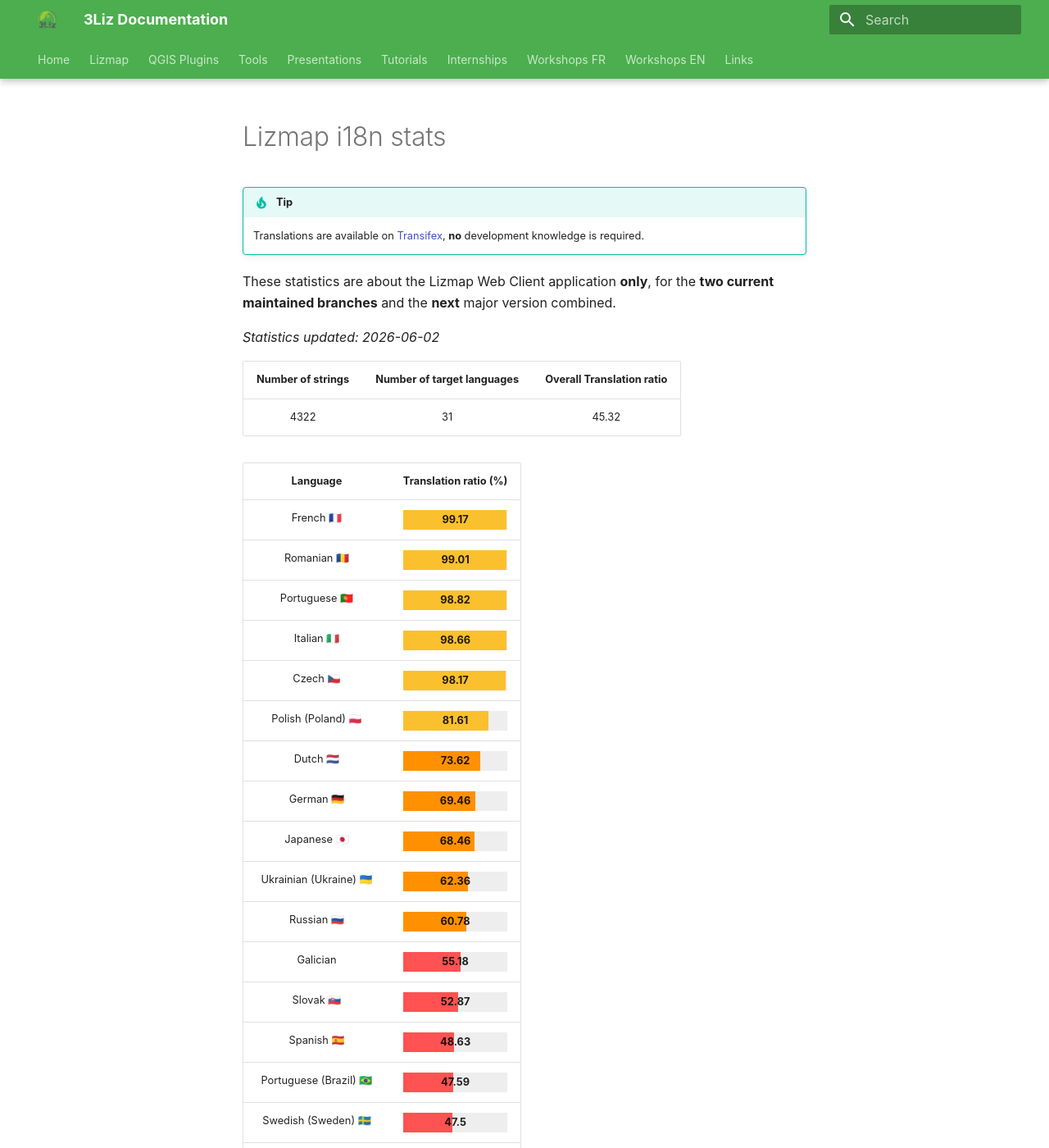
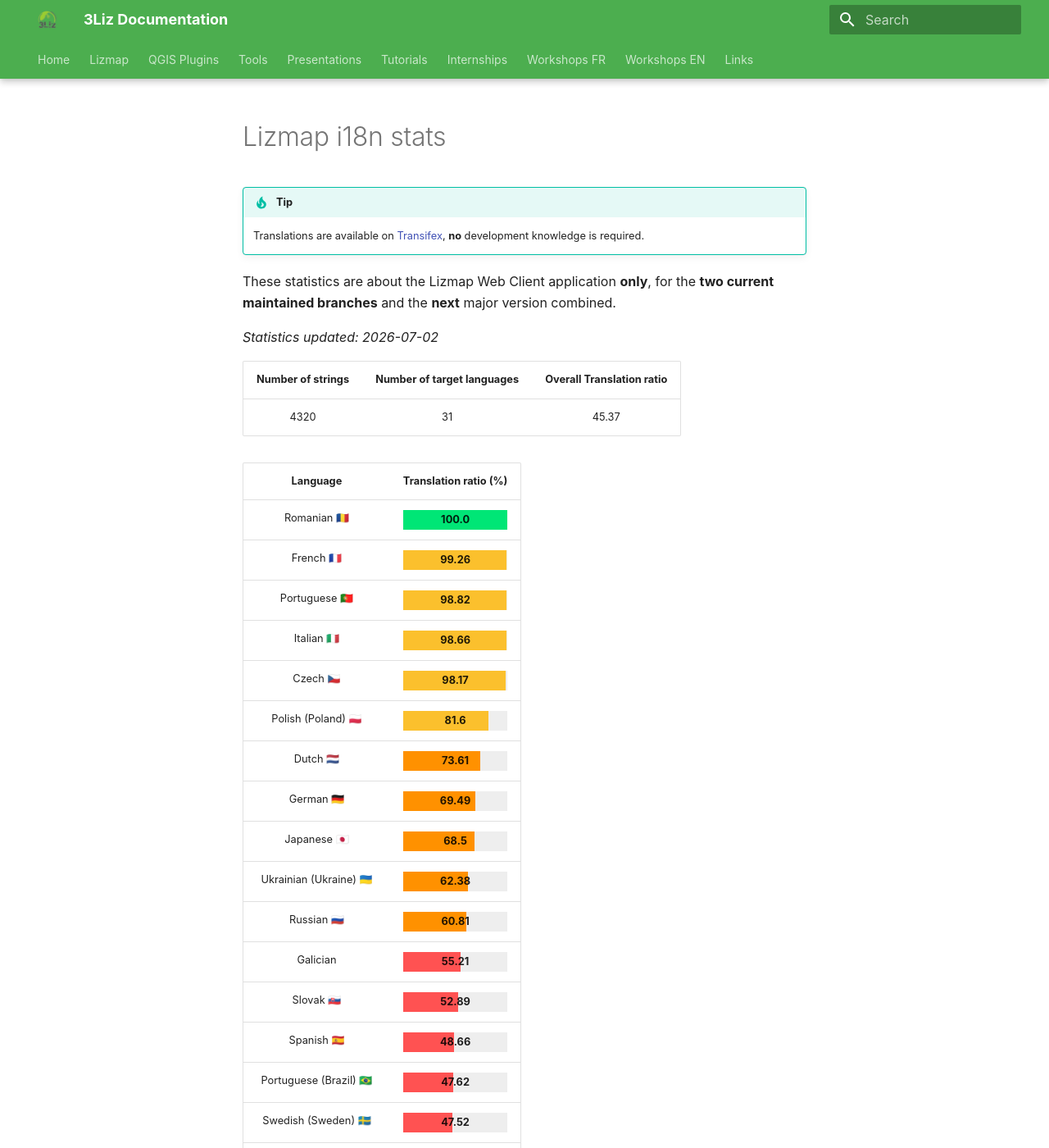
Before and after one commit to 3liz/3liz.github.io, an MkDocs documentation site: the page built from docs/lizmap-i18n-stats.md, in a window 1280 px wide and 1400 px high. Shown: the whole window at 82% size. Built offline with MkDocs 1.6.1 and Material for MkDocs 9.7.7, drawn with Linux system fonts in a browser that asks for light colours; nearby versions of some CDN libraries; some of the changed text lies outside the part shown.

Commit message:
Update statistics from Transifex Lizmap Web Client

```diff
--- a/docs/lizmap-i18n-stats.md
+++ b/docs/lizmap-i18n-stats.md
@@ -10,38 +10,38 @@
 These statistics are about the Lizmap Web Client application **only**, for the **two current
 maintained branches** and the **next** major version combined.
 
-*Statistics updated: 2026-06-02*
+*Statistics updated: 2026-07-02*
 
 | Number of strings | Number of target languages | Overall Translation ratio |
 |:-:|:-:|:-:|
-4322|31|45.32
+4320|31|45.37
 
 | Language | Translation ratio (%) |
 |:-:|:-:|
-French 🇫🇷 |[=99.17% "99.17"]|
-Romanian 🇷🇴 |[=99.01% "99.01"]|
+Romanian 🇷🇴 |[=100.0% "100.0"]|
+French 🇫🇷 |[=99.26% "99.26"]|
 Portuguese 🇵🇹 |[=98.82% "98.82"]|
 Italian 🇮🇹 |[=98.66% "98.66"]|
 Czech 🇨🇿 |[=98.17% "98.17"]|
-Polish (Poland) 🇵🇱 |[=81.61% "81.61"]|
-Dutch 🇳🇱 |[=73.62% "73.62"]|
-German 🇩🇪 |[=69.46% "69.46"]|
-Japanese 🇯🇵 |[=68.46% "68.46"]|
-Ukrainian (Ukraine) 🇺🇦 |[=62.36% "62.36"]|
-Russian 🇷🇺 |[=60.78% "60.78"]|
-Galician  |[=55.18% "55.18"]|
-Slovak 🇸🇰 |[=52.87% "52.87"]|
-Spanish 🇪🇸 |[=48.63% "48.63"]|
-Portuguese (Brazil) 🇧🇷 |[=47.59% "47.59"]|
-Swedish (Sweden) 🇸🇪 |[=47.5% "47.5"]|
-Finnish 🇫🇮 |[=47.48% "47.48"]|
-Slovenian 🇸🇮 |[=43.2% "43.2"]|
-Hungarian (Hungary) 🇭🇺 |[=41.21% "41.21"]|
-Basque  |[=27.95% "27.95"]|
-Greek 🇬🇷 |[=22.24% "22.24"]|
-Bulgarian 🇧🇬 |[=19.64% "19.64"]|
-Latvian  |[=16.17% "16.17"]|
-Norwegian 🇳🇴 |[=14.11% "14.11"]|
+Polish (Poland) 🇵🇱 |[=81.6% "81.6"]|
+Dutch 🇳🇱 |[=73.61% "73.61"]|
+German 🇩🇪 |[=69.49% "69.49"]|
+Japanese 🇯🇵 |[=68.5% "68.5"]|
+Ukrainian (Ukraine) 🇺🇦 |[=62.38% "62.38"]|
+Russian 🇷🇺 |[=60.81% "60.81"]|
+Galician  |[=55.21% "55.21"]|
+Slovak 🇸🇰 |[=52.89% "52.89"]|
+Spanish 🇪🇸 |[=48.66% "48.66"]|
+Portuguese (Brazil) 🇧🇷 |[=47.62% "47.62"]|
+Swedish (Sweden) 🇸🇪 |[=47.52% "47.52"]|
+Finnish 🇫🇮 |[=47.5% "47.5"]|
+Slovenian 🇸🇮 |[=43.22% "43.22"]|
+Hungarian (Hungary) 🇭🇺 |[=41.23% "41.23"]|
+Basque  |[=27.96% "27.96"]|
+Greek 🇬🇷 |[=22.25% "22.25"]|
+Bulgarian 🇧🇬 |[=19.65% "19.65"]|
+Latvian  |[=16.18% "16.18"]|
+Norwegian 🇳🇴 |[=14.12% "14.12"]|
 Spanish (Argentina) 🇦🇷 |[=4.42% "4.42"]|
 Indonesian 🇮🇩 |[=3.63% "3.63"]|
 Catalan  |[=2.01% "2.01"]|
```
